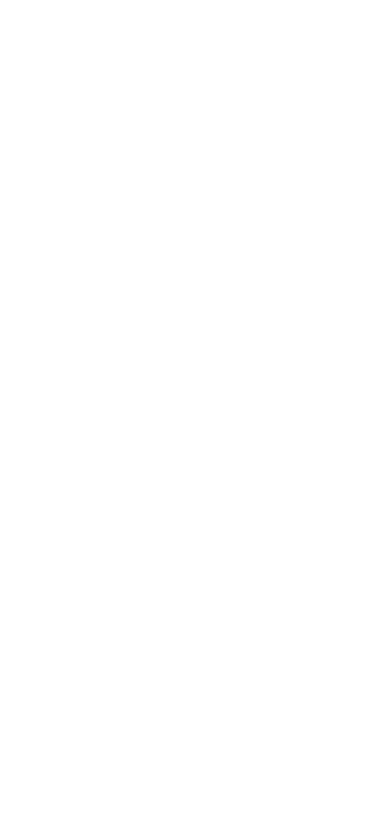
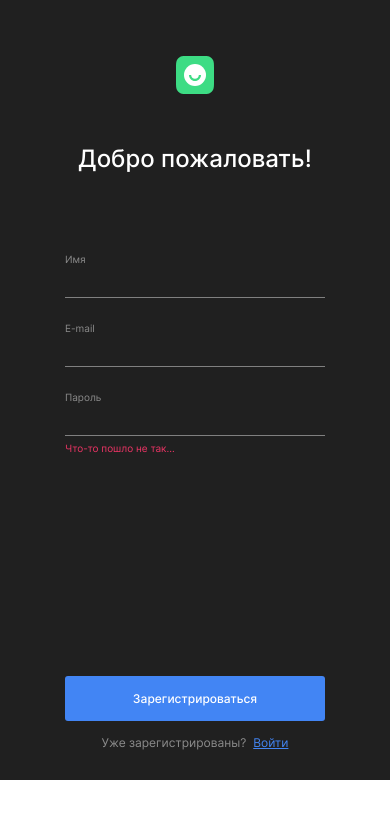
Before and after one commit to ViktorPekin/movies-explorer-frontend, a React app: page /signup in a window 390 px wide. Before the commit this address had no page. Built offline with nearby package versions, Linux system fonts and the light colour scheme.

Commit message:
Add: component login and registration

```diff
--- /dev/null
+++ b/src/components/Login/Login.js
@@ -0,0 +1,33 @@
+import logo from '../../images/logo.svg';
+
+function Login() {
+  return(
+    <div className='log-reg'>
+      <div className='log-reg__container'>
+        <div className='log-reg__logo' src={logo}/>
+        <h2 className='log-reg__title'>Рады видеть!</h2>
+        <form className='log-reg__form'>
+          <div className='log-reg__label-container'>
+            <div className='log-reg__label'>
+              <p className='log-reg__text'>E-mail</p>
+              <input className='log-reg__input' type='email'></input>
+              <span className='log-reg__input-error'>Что-то пошло не так...</span>
+            </div>
+            <div className='log-reg__label'>
+              <p className='log-reg__text'>Пароль</p>
+              <input className='log-reg__input' type='password'></input>
+              <span className='log-reg__input-error_active'>Что-то пошло не так...</span>
+            </div>
+          </div>
+          <button className='log-reg__submit'>Войти</button>
+        </form>
+        <div className='log-reg__login'>
+            <p className='log-reg__login-text'>Ещё не зарегистрированы?</p>
+            <a className='log-reg__login-link' href='#'>Регистрация</a>
+        </div>
+      </div>
+    </div>
+  )
+}
+
+export default Login;
--- /dev/null
+++ b/src/components/Register/Register.js
@@ -0,0 +1,38 @@
+import logo from '../../images/logo.svg';
+
+function Register() {
+  return(
+    <div className='log-reg'>
+      <div className='log-reg__container'>
+        <div className='log-reg__logo' src={logo}/>
+        <h2 className='log-reg__title'>Добро пожаловать!</h2>
+        <form className='log-reg__form'>
+          <div className='log-reg__label-container'>
+            <div className='log-reg__label'>
+              <p className='log-reg__text'>Имя</p>
+              <input className='log-reg__input' type='text'></input>
+              <span className='log-reg__input-error'>Что-то пошло не так...</span>
+            </div>
+            <div className='log-reg__label'>
+              <p className='log-reg__text'>E-mail</p>
+              <input className='log-reg__input' type='email'></input>
+              <span className='log-reg__input-error'>Что-то пошло не так...</span>
+            </div>
+            <div className='log-reg__label'>
+              <p className='log-reg__text'>Пароль</p>
+              <input className='log-reg__input' type='password'></input>
+              <span className='log-reg__input-error_active'>Что-то пошло не так...</span>
+            </div>
+          </div>
+          <button className='log-reg__submit'>Зарегистрироваться</button>
+        </form>
+        <div className='log-reg__login'>
+            <p className='log-reg__login-text'>Уже зарегистрированы?</p>
+            <a className='log-reg__login-link' href='#'>Войти</a>
+        </div>
+      </div>
+    </div>
+  )
+}
+
+export default Register;
--- a/src/components/app/App.js
+++ b/src/components/app/App.js
@@ -1,12 +1,13 @@
 import { Route, Routes } from "react-router-dom";
 import {useEffect, useState } from 'react';
 
-import './App.css';
+import Register from '../Register/Register';
 import Main from '../main/Main';
 import Movies from "../movies/Movies";
 import Popup from '../popup/Popup';
 import SavedMovies from "../savedMovies/SavedMovies";
 import Profile from "../profile/Profile";
+import Login from '../Login/Login';
 
 function App() {
   const [isPopupOpen , setIsPopupOpen] = useState(false);
@@ -18,6 +19,12 @@ function App() {
   return (
     <div className="App">
       <Routes>
+        <Route path='/signup' element={
+           <Register/>
+        }/>
+        <Route path='/signin' element={
+          <Login/>
+        }/>
         <Route path="/" element={
           <Main/>
         }/>
--- a/src/components/profile/Profile.css
+++ b/src/components/profile/Profile.css
@@ -1,6 +1,5 @@
 .profile__container {
   align-items: center;
-  height: 100vh;
 }
 
 .profile__title {
@@ -24,10 +23,12 @@
   display: flex;
   flex-direction: row;
   justify-content: space-between;
+  align-items: flex-end;
   height: 14px;
 }
 
-.profile__label_name::before {
+.profile__border {
+  margin: 16px 0 17px 0;
   content: "";
   width: 100%;
   height: 1px;
@@ -35,6 +36,7 @@
 }
 
 .profile__text {
+  margin: 0;
   font-style: normal;
   font-weight: 500;
   font-size: 11px;
@@ -43,7 +45,19 @@
 }
 
 .profile__input {
+  padding: 0;
   background-color: #202020;
+  border: none;
+  outline: none;
+  font-style: normal;
+  font-weight: 400;
+  font-size: 11px;
+  line-height: 13px;
+  text-align: right;
+  color: #FFFFFF;
+}
+
+.profile__input:focus {
   border: none;
 }
 
@@ -55,3 +69,68 @@
   text-align: right;
   color: #FFFFFF;
 }
+
+.profile__form-button {
+  padding: 0;
+  margin: 220px 0 0 0;
+  background-color: #202020;
+  border: none;
+  font-style: normal;
+  font-weight: 400;
+  font-size: 13px;
+  line-height: 16px;
+  color: #FFFFFF;
+}
+
+.profile__button-exit{
+  padding: 0;
+  margin: 16px 0 70px 0;
+  border: none;
+  background-color: #202020;
+  font-style: normal;
+  font-weight: 500;
+  font-size: 13px;
+  line-height: 16px;
+  color: #EE3465;
+}
+
+@media screen and (max-width: 768px) {
+  .profile__title {
+    margin: 236px 0 0 0;
+  }
+
+  .profile__form {
+    margin-top: 96px;
+  }
+
+  .profile__form-button {
+    margin: 210px 0 0 0;
+  }
+
+  .profile__button-exit{
+    margin: 16px 0 269px 0;
+  }
+}
+
+@media screen and (max-width: 426px) {
+  .profile__title {
+    margin: 70px 0 0 0;
+  }
+
+  .profile__form {
+    margin-top: 80px;
+    width: 260px;
+  }
+
+  .profile__form-button {
+    margin: 379px 0 0 0;
+    font-size: 12px;
+    line-height: 15px;
+  }
+
+  .profile__button-exit{
+    margin: 16px 0 40px 0;
+    font-size: 12px;
+    line-height: 15px;
+  }
+}
--- a/src/components/profile/Profile.js
+++ b/src/components/profile/Profile.js
@@ -7,14 +7,15 @@ function Profile() {
       <div className='profile__container container'>
         <h2 className='profile__title'>Привет, Виталий!</h2>
         <form className='profile__form'>
-          <label className='profile__label profile__label_name'>
+          <div className='profile__label profile__label_name'>
             <p className='profile__text'>Имя</p>
             <input className='profile__input' type='text' placeholder='Виталий'></input>
-          </label>
-          <label className='profile__label profile__label_email'>
+          </div>
+          <div className='profile__border'></div>
+          <div className='profile__label profile__label_email'>
             <p className='profile__text'>E-mail</p>
-            <input className='profile__input' type='text' placeholder='pochta@yandex.ru'></input>
-          </label>
+            <input className='profile__input' type='email' placeholder='pochta@yandex.ru'></input>
+          </div>
           <button className='profile__form-button'>Редактировать</button>
         </form>
         <button className='profile__button-exit'>Выйти из аккаунта</button>
--- a/src/index.css
+++ b/src/index.css
@@ -1,6 +1,7 @@
 @import url(./vendor/normalize.css);
 @import url(./vendor/fonts/inter.css);
 @import url(./utils/css/container.css);
+@import url(./components/app/App.css);
 @import url(./components/header/headerMain.css);
 @import url(./components/header/header.css);
 @import url(./components/main/main.css);
@@ -19,3 +20,6 @@
 @import url(./components/popup/popup.css);
 @import url(./components/savedMovies/savedMovies.css);
 @import url(./components/profile/Profile.css);
+@import url(./utils/css/log-reg.css);
+@import url(./components/Login/login.css);
+@import url(./components/Register/register.css);
--- /dev/null
+++ b/src/utils/css/log-reg.css
@@ -0,0 +1,195 @@
+.log-reg {
+  display: flex;
+  flex-direction: column;
+  align-items: center;
+  min-height: 700px;
+}
+
+.log-reg__container {
+  display: flex;
+  flex-direction: column;
+  width: 396px;
+}
+
+.log-reg__logo {
+  background: center / contain no-repeat url('../../images/logo.svg');
+  margin-top: 70px;
+  width: 38px;
+  height: 38px;
+}
+
+.log-reg__title {
+  margin: 40px 0 0 0;
+  font-style: normal;
+  font-weight: 500;
+  font-size: 24px;
+  line-height: 29px;
+  color: #FFFFFF;
+}
+
+.log-reg__form {
+  display: flex;
+  flex-direction: column;
+  justify-content: space-between;
+  margin-top: 40px;
+  width: 100%;
+  min-height: 380px;
+}
+
+.log-reg__label {
+  margin-top: 24px;
+  display: flex;
+  flex-direction: column;
+  justify-content: space-between;
+  min-height: 44px;
+}
+
+.log-reg__label:first-child {
+  margin: 0;
+}
+
+.log-reg__text {
+  margin: 0;
+  font-style: normal;
+  font-weight: 400;
+  font-size: 10px;
+  line-height: 12px;
+  color: #8B8B8B;
+}
+
+.log-reg__input {
+  margin: 0;
+  padding: 0;
+  min-height: 32px;
+  border: none;
+  border-bottom: 1px solid gray;
+  outline: none;
+  background-color: #202020;
+  font-style: normal;
+  font-weight: 400;
+  font-size: 14px;
+  line-height: 17px;
+  color: #FFFFFF;
+}
+
+.log-reg__input:focus{
+  border-color: #4285F4; /* Синяя рамка */
+}
+
+.log-reg__input-error {
+  display: none;
+  margin: 6px 0 0 0;
+  font-style: normal;
+  font-weight: 400;
+  font-size: 10px;
+  line-height: 12px;
+  color: #EE3465;
+}
+
+.log-reg__input-error_active {
+  margin: 6px 0 0 0;
+  font-style: normal;
+  font-weight: 400;
+  font-size: 10px;
+  line-height: 12px;
+  color: #EE3465;
+}
+
+.log-reg__submit {
+  margin: 134px 0 0 0;
+  width: 100%;
+  height: 45px;
+  border: none;
+  background-color: #4285F4;
+  border-radius: 3px;
+  font-style: normal;
+  font-weight: 500;
+  font-size: 14px;
+  line-height: 17px;
+  text-align: center;
+  color: #FFFFFF;
+}
+
+.log-reg__login {
+  margin: 16px 0 70px 0;
+  display: flex;
+  flex-direction: row;
+  justify-content: center;
+}
+
+.log-reg__login-text {
+  margin: 0;
+  font-style: normal;
+  font-weight: 400;
+  font-size: 14px;
+  line-height: 17px;
+  text-align: center;
+  color: #8B8B8B;
+}
+
+.log-reg__login-link {
+  margin: 0 0 0 6px;
+  font-style: normal;
+  font-weight: 400;
+  font-size: 14px;
+  line-height: 17px;
+  text-align: center;
+  color: #4285F4;
+}
+
+@media screen and (max-width: 768px) {
+  .log-reg__logo {
+    margin-top: 232px;
+  }
+
+  .log-reg__login {
+    margin: 16px 0 232px 0;
+  }
+}
+
+@media screen and (max-width: 426px) {
+  .log-reg__container {
+    display: flex;
+    flex-direction: column;
+    align-items: center;
+    width: 260px;
+  }
+
+  .log-reg__logo {
+    margin-top: 56px;
+  }
+
+  .log-reg__title {
+    margin: 50px 0 0 0;
+    font-style: normal;
+    font-weight: 500;
+    font-size: 24px;
+    line-height: 29px;
+    color: #FFFFFF;
+  }
+
+  .log-reg__form {
+    margin-top: 80px;
+  }
+
+  .log-reg__submit {
+    margin: 222px 0 0 0;
+    font-size: 12px;
+    line-height: 15px;
+  }
+
+  .log-reg__login {
+    margin: 14px 0 30px 0;
+  }
+
+  .log-reg__login-text {
+    font-size: 12px;
+    line-height: 15px;
+  }
+
+  .log-reg__login-link {
+    margin: 0 0 0 7px;
+    font-size: 12px;
+    line-height: 15px;
+  }
+}
```
Also changed, not shown: src/components/Login/login.css (added), src/components/Register/register.css (added).
